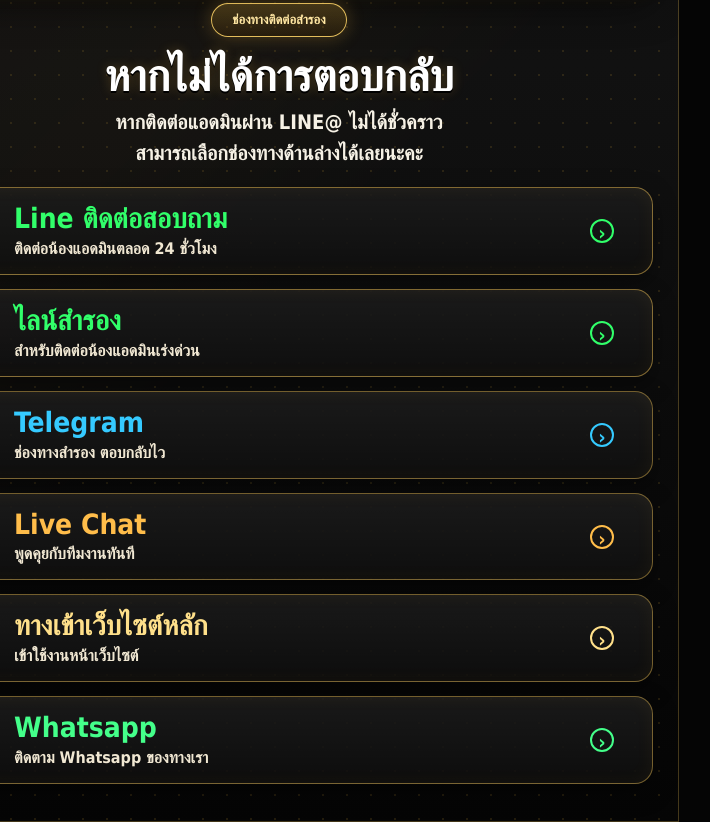
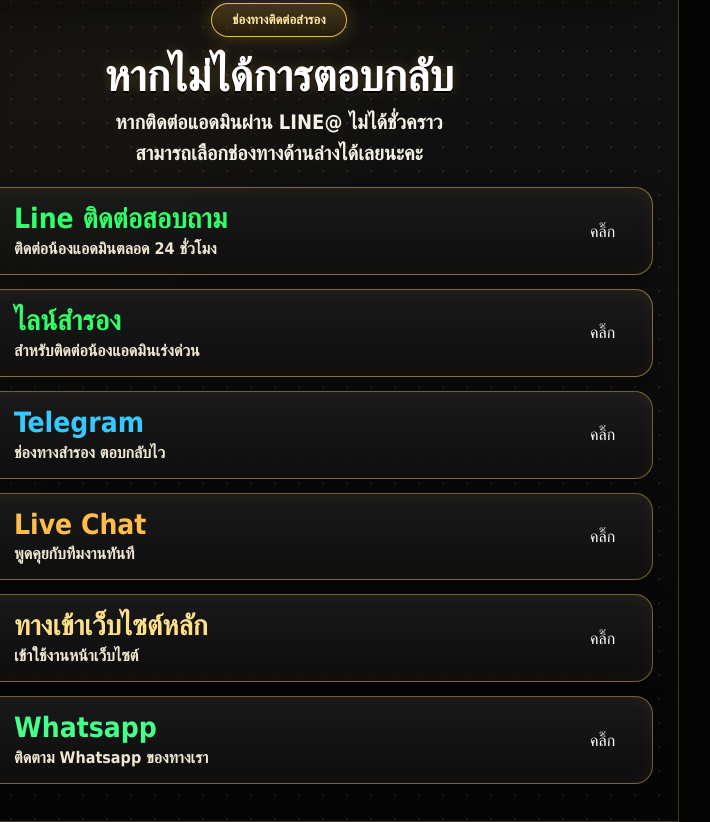
Before and after one commit to DigitalX8/support-center-allwin789, a plain HTML site: page index.html in a window 1280 px wide. Shown: the part 633-1455 px from the top of the page, 361-1071 px from the left. Drawn offline with Linux system fonts and the light colour scheme.

Commit message:
Update index.html

```diff
--- a/index.html
+++ b/index.html
@@ -37,7 +37,7 @@
         <h2>Line ติดต่อสอบถาม</h2>
         <p>ติดต่อน้องแอดมินตลอด 24 ชั่วโมง</p>
       </div>
-      <div class="arrow">›</div>
+      <div class="action-badge">คลิ๊ก</div>
     </a>
 
     <a href="https://lin.ee/PeLi67Y" class="contact-card line" target="_blank">
@@ -46,7 +46,7 @@
         <h2>ไลน์สำรอง</h2>
         <p>สำหรับติดต่อน้องแอดมินเร่งด่วน</p>
       </div>
-      <div class="arrow">›</div>
+      <div class="action-badge">คลิ๊ก</div>
     </a>
 
     <a href="https://t.me/allwin789th" class="contact-card telegram" target="_blank">
@@ -55,7 +55,7 @@
         <h2>Telegram</h2>
         <p>ช่องทางสำรอง ตอบกลับไว</p>
       </div>
-      <div class="arrow">›</div>
+      <div class="action-badge">คลิ๊ก</div>
     </a>
 
     <a href="https://app.allwin789.org/" class="contact-card livechat" target="_blank">
@@ -64,7 +64,7 @@
         <h2>Live Chat</h2>
         <p>พูดคุยกับทีมงานทันที</p>
       </div>
-      <div class="arrow">›</div>
+      <div class="action-badge">คลิ๊ก</div>
     </a>
 
     <a href="https://app.allwin789.org/" class="contact-card website" target="_blank">
@@ -73,7 +73,7 @@
         <h2>ทางเข้าเว็บไซต์หลัก</h2>
         <p>เข้าใช้งานหน้าเว็บไซต์</p>
       </div>
-      <div class="arrow">›</div>
+      <div class="action-badge">คลิ๊ก</div>
     </a>
 
     <a href="https://whatsapp.com/channel/0029Vb8RcYSB4hdOip2mHf3t" class="contact-card whatsapp" target="_blank">
@@ -82,7 +82,7 @@
         <h2>Whatsapp</h2>
         <p>ติดตาม Whatsapp ของทางเรา</p>
       </div>
-      <div class="arrow">›</div>
+      <div class="action-badge">คลิ๊ก</div>
     </a>
 
   </section>
```
